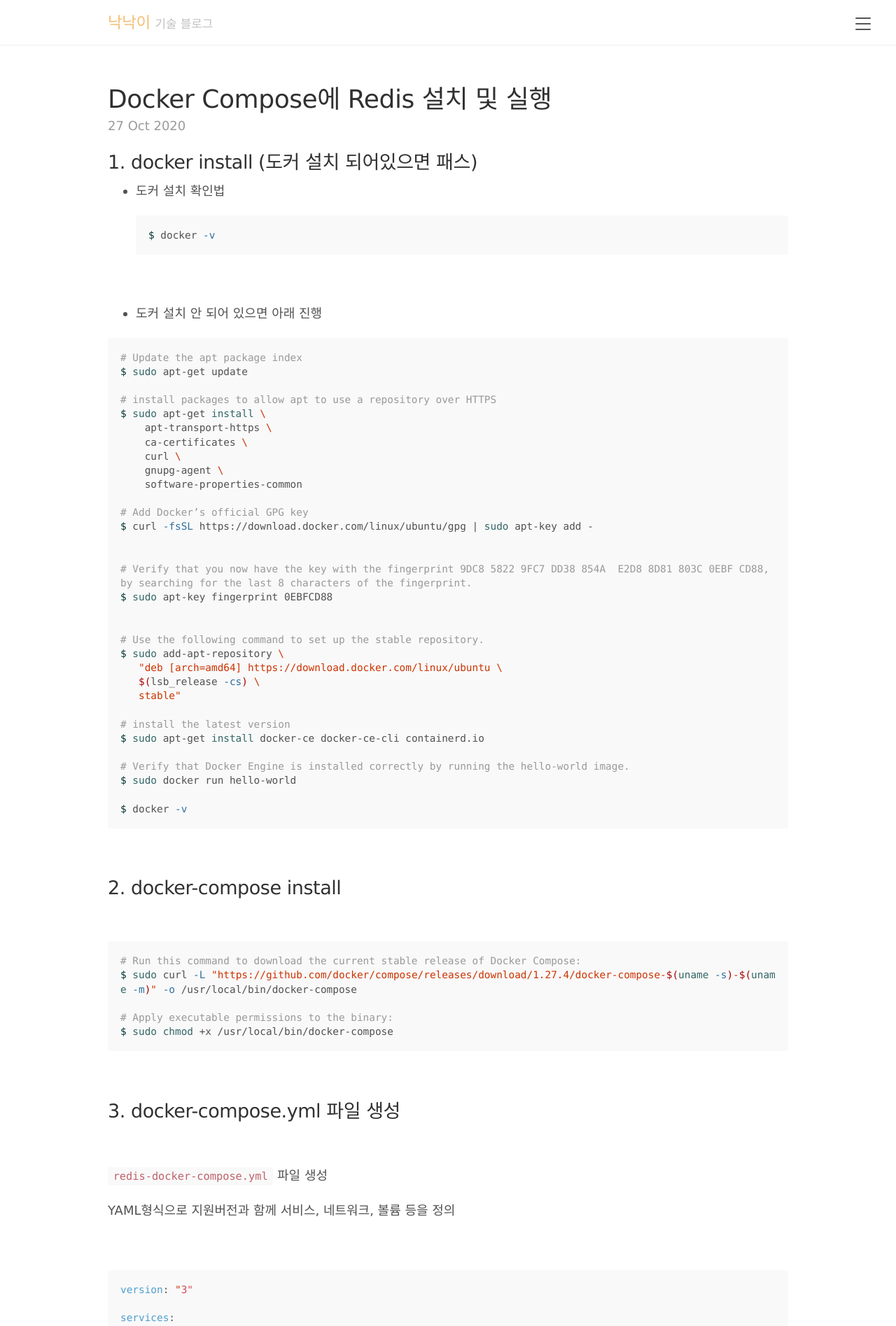
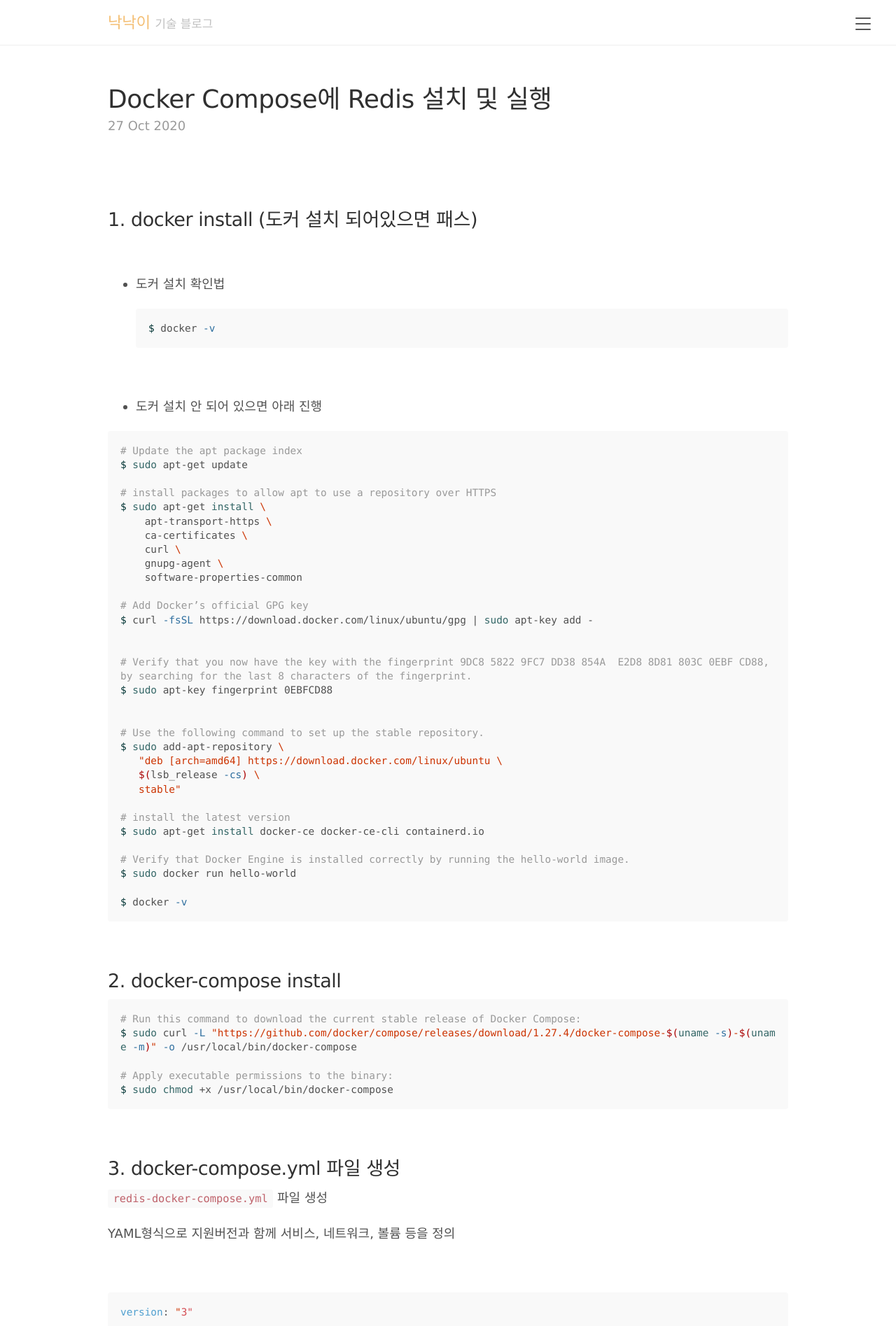
Before and after one commit to naknakLEE/naknakLEE.github.io, a Jekyll site: the page built from _posts/2020-10-27-docker-compose-redis-install.md, in a window 1280 px wide. Shown: the top 1895 px of the page at 70% size. Built offline with Jekyll 4.4.1, drawn with Linux system fonts in a browser that asks for light colours; comment, search, counter and statistics services are not loaded.

Commit message:
post 수정

````diff
--- a/_posts/2020-10-27-docker-compose-redis-install.md
+++ b/_posts/2020-10-27-docker-compose-redis-install.md
@@ -5,11 +5,9 @@ use_math: False
 categories: etc
 ---
 
-
-
-
+<br><br>
 ## 1. docker install (도커 설치 되어있으면 패스)
-
+<br>
 * 도커 설치 확인법
 
   ```bash
@@ -59,8 +57,6 @@ $ docker -v
 
 ## 2. docker-compose install
 
-<br>
-
 ```bash
 # Run this command to download the current stable release of Docker Compose:
 $ sudo curl -L "https://github.com/docker/compose/releases/download/1.27.4/docker-compose-$(uname -s)-$(uname -m)" -o /usr/local/bin/docker-compose
@@ -73,7 +69,6 @@ $ sudo chmod +x /usr/local/bin/docker-compose
 
 ## 3. docker-compose.yml 파일 생성
 
-<br>
 
 `redis-docker-compose.yml` 파일 생성
 
@@ -102,8 +97,6 @@ services:
 ### 3_1 docker-compose.yml volumes (선택 사항)
 
 ---
-
-<br>
 
 아래 volume 옵션 추가
 
@@ -150,7 +143,6 @@ services:
 
 ## 4. Redis 이미지 생성 및 실행
 
-<br>
 
 ```bash
 $ docker-compose up -d --build redis6379
````
